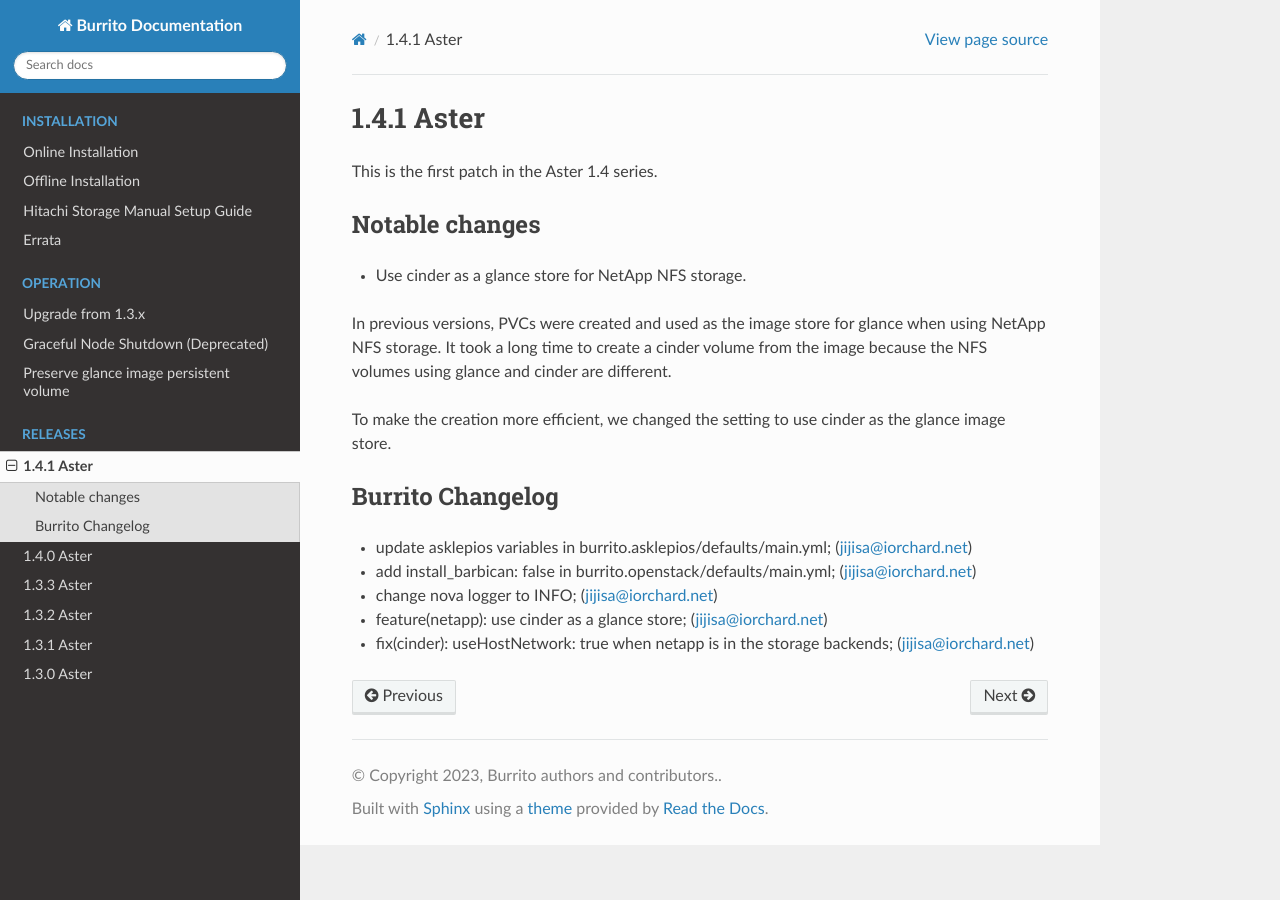
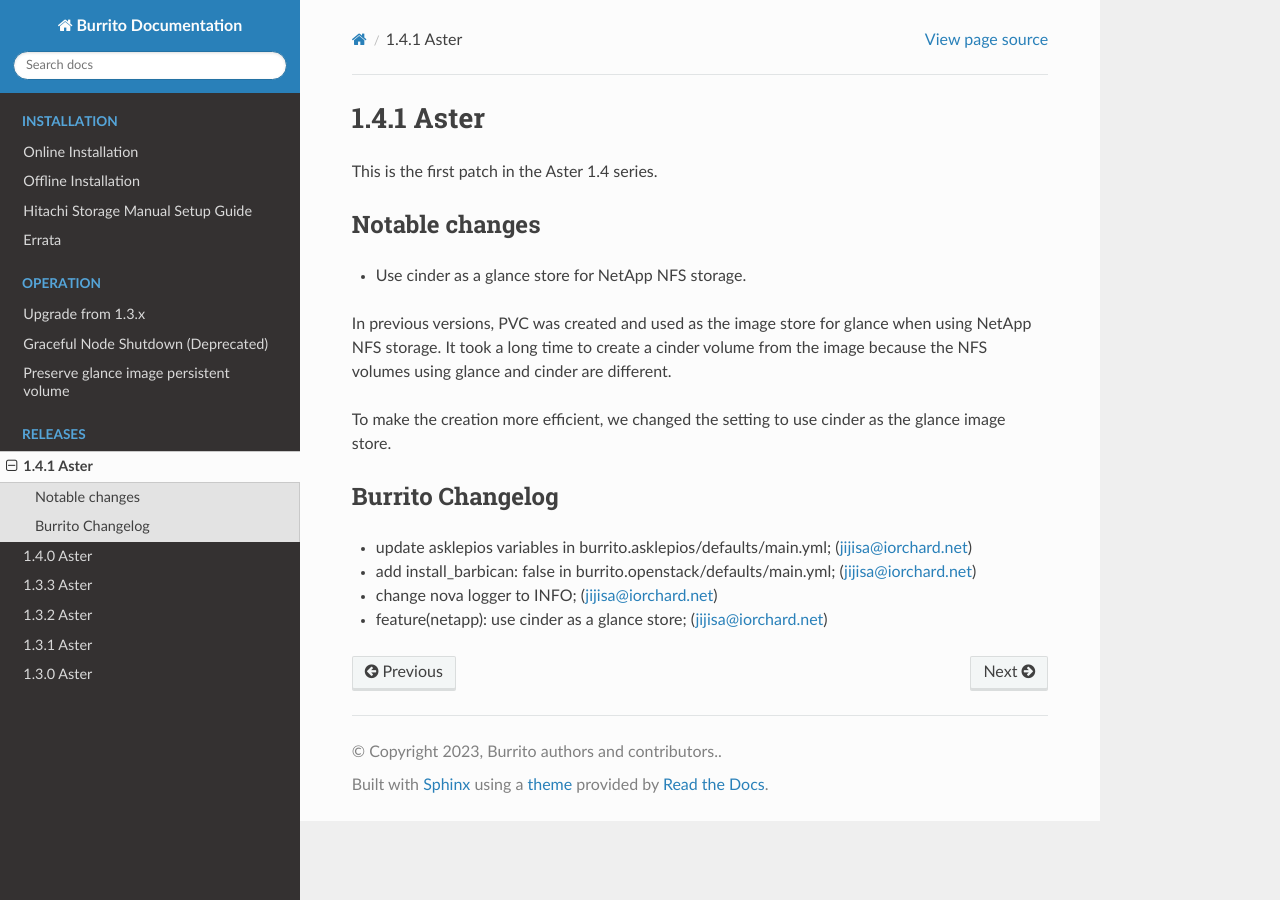
Before and after one commit to iorchard/burrito_docs, a Sphinx documentation site: the page built from source/releases/1.4.1.rst, in a window 1280 px wide. Built offline with Sphinx 7.4.7 and the Read the Docs theme 2.0.0, drawn with Linux system fonts in a browser that asks for light colours; pages that are not in the unit, such as notebooks, are missing from menus.

Commit message:
update 1.4.1 release note

```diff
--- a/source/releases/1.4.1.rst
+++ b/source/releases/1.4.1.rst
@@ -8,7 +8,7 @@
 
 * Use cinder as a glance store for NetApp NFS storage.
 
-In previous versions, PVCs were created and used as the image store
+In previous versions, PVC was created and used as the image store
 for glance when using NetApp NFS storage.
 It took a long time to create a cinder volume from the image
 because the NFS volumes using glance and cinder are different.
@@ -23,4 +23,3 @@
 * add install_barbican: false in burrito.openstack/defaults/main.yml; (jijisa@iorchard.net)
 * change nova logger to INFO; (jijisa@iorchard.net)
 * feature(netapp): use cinder as a glance store; (jijisa@iorchard.net)
-* fix(cinder): useHostNetwork: true when netapp is in the storage backends; (jijisa@iorchard.net)
```
